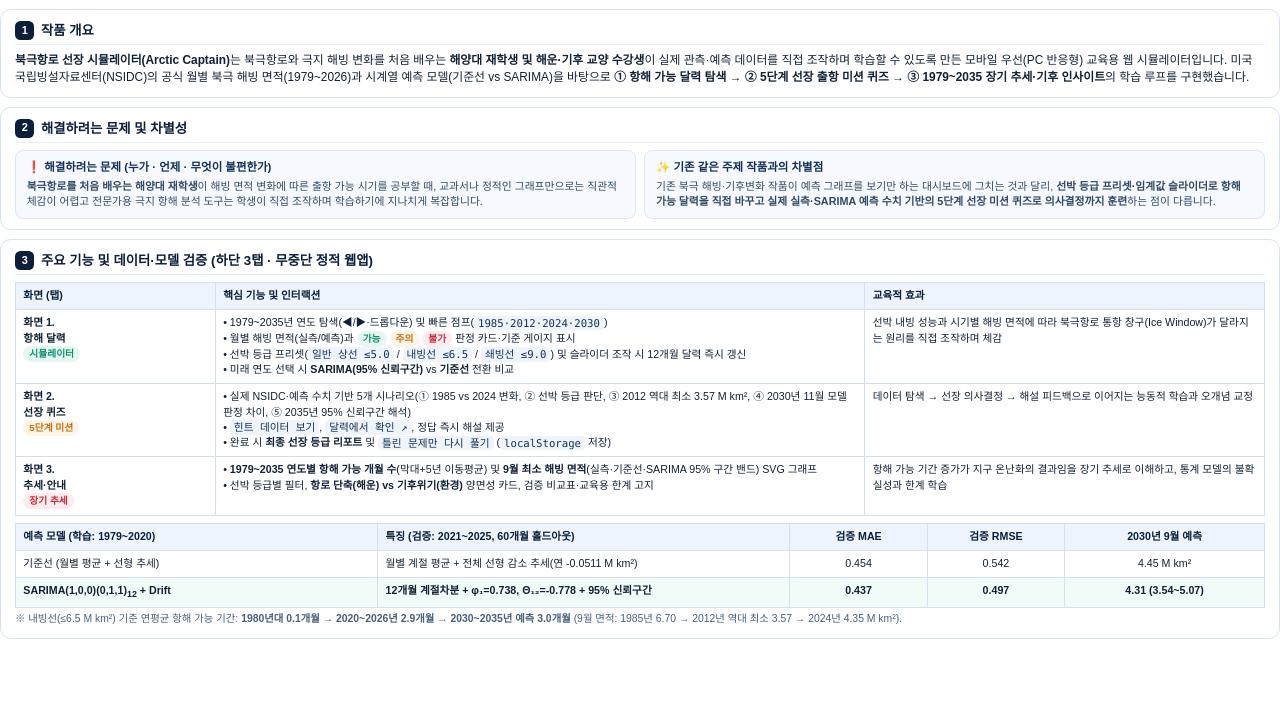
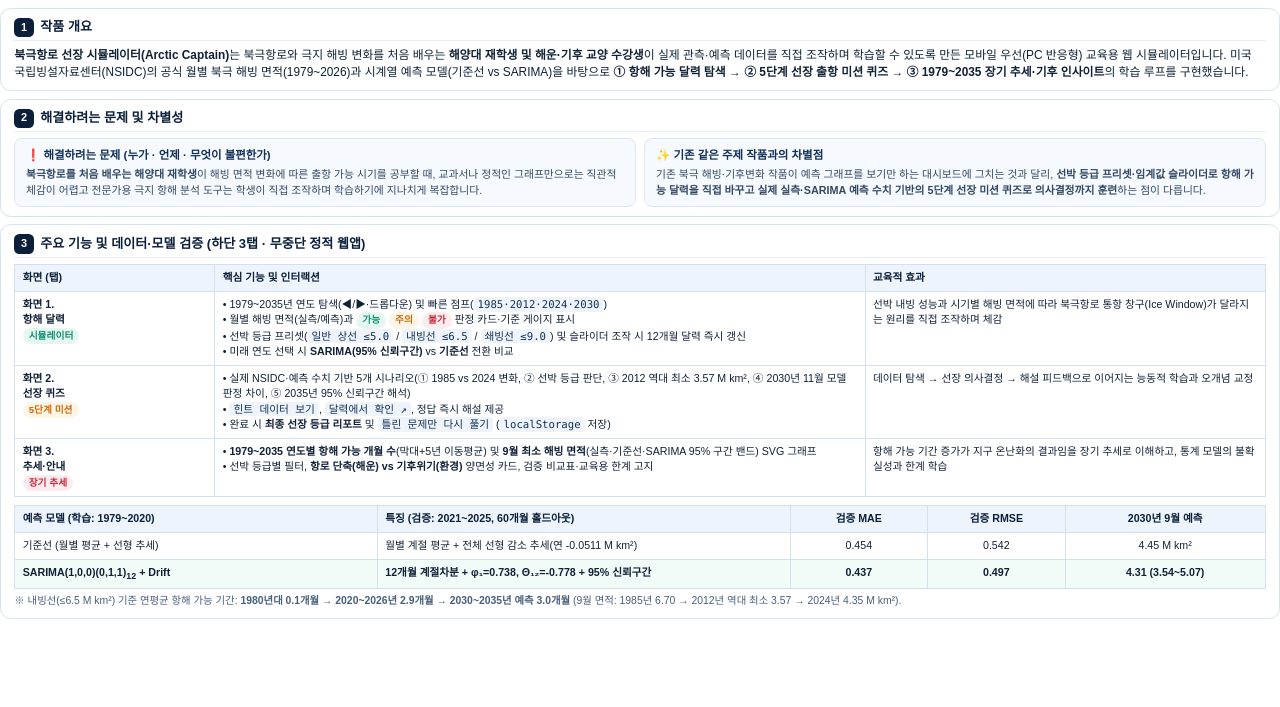
Before and after one commit to tripleseoi3-ai/arctic-captain, a plain HTML site: page docs/submission_report.html in a window 1280 px wide. Shown: the part 93-800 px from the top of the page. Drawn offline with Linux system fonts and the light colour scheme; a web font is replaced by a local one.

Commit message:
Polish Page 2 footer spacing in 2-page PDF report

```diff
--- a/docs/submission_report.html
+++ b/docs/submission_report.html
@@ -27,7 +27,7 @@
       page-break-after: always;
       display: flex;
       flex-direction: column;
-      gap: 6.8pt;
+      gap: 5.5pt;
     }
     .page:last-child {
       page-break-after: auto;
@@ -81,19 +81,19 @@
     .sec {
       border: 1px solid #D5E2F0;
       border-radius: 8pt;
-      padding: 8pt 10.5pt;
+      padding: 6.8pt 10pt;
       background: #FFFFFF;
     }
     .sec-title {
-      margin: 0 0 5pt;
-      font-size: 10pt;
+      margin: 0 0 4.2pt;
+      font-size: 9.8pt;
       font-weight: 900;
       color: #0B1F3A;
       display: flex;
       align-items: center;
       gap: 5pt;
       border-bottom: 1.4px solid #E6EFF8;
-      padding-bottom: 3pt;
+      padding-bottom: 2.5pt;
     }
     .sec-num {
       display: inline-flex;
```
Also changed, not shown: 1 other file.
